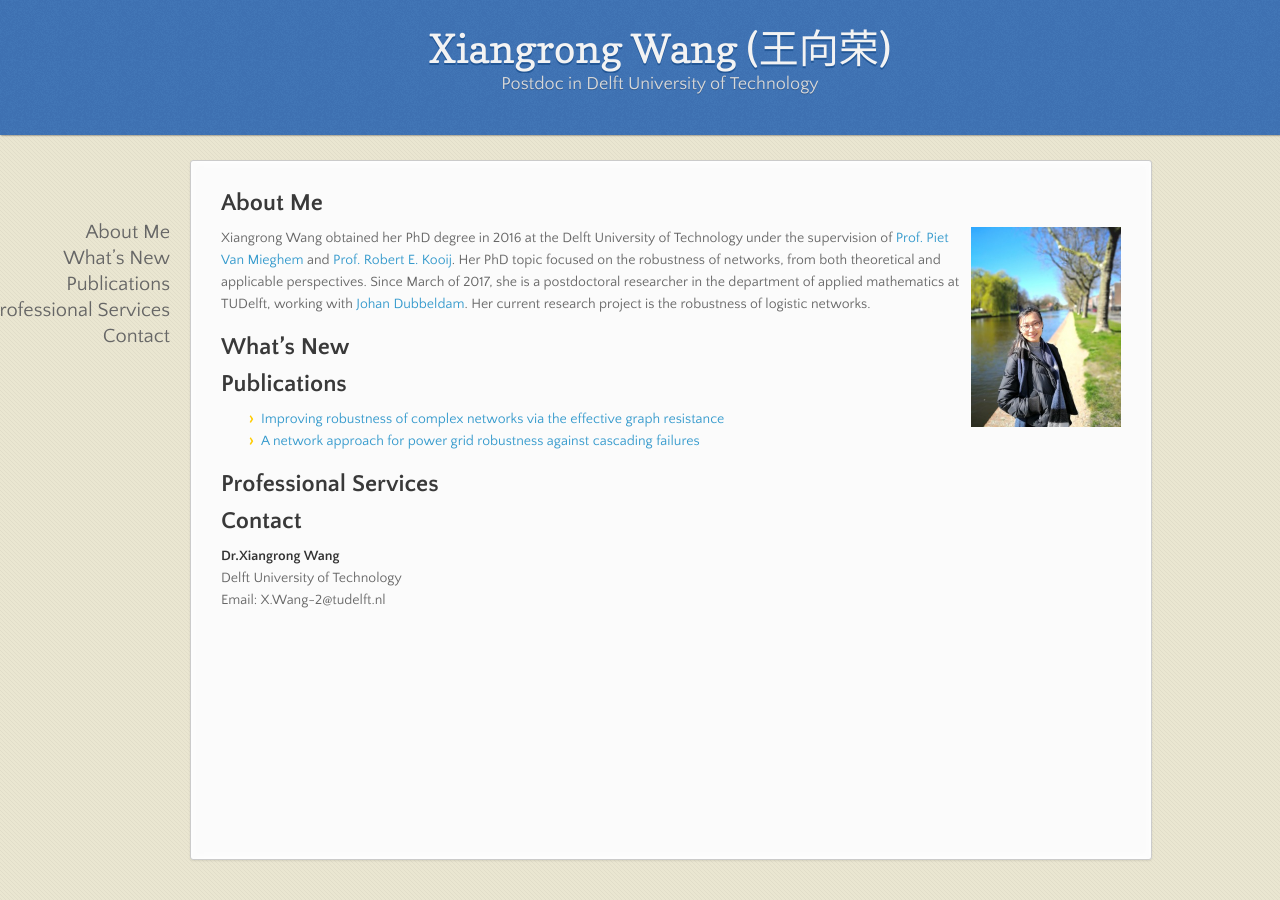
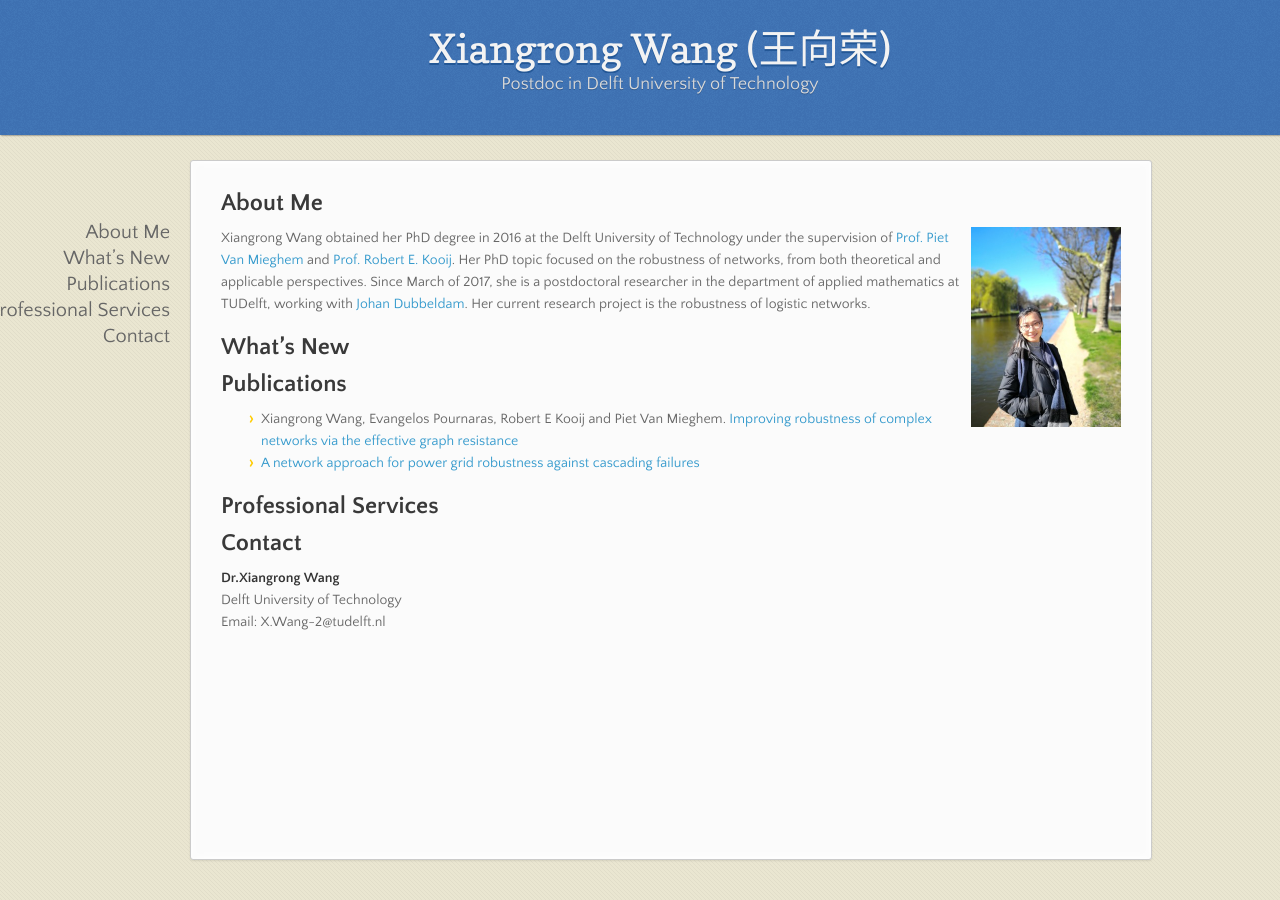
Before and after one commit to xiangrongwang/xiangrongwang.github.io, a Jekyll site: the page built from index.md, in a window 1280 px wide. Built offline with Jekyll 4.4.1, drawn with Linux system fonts in a browser that asks for light colours; nearby versions of some CDN libraries; our own code applies the rules of GitHub Pages for plain Markdown files.

Commit message:
Create index.md

```diff
--- a/index.md
+++ b/index.md
@@ -7,7 +7,7 @@ Her PhD topic focused on the robustness of networks,  from both theoretical and
 ## What's New
 
 ## Publications
-- [Improving robustness of complex networks via the effective graph resistance](https://link.springer.com/article/10.1140/epjb/e2014-50276-0)
+- Xiangrong Wang, Evangelos Pournaras, Robert E Kooij and Piet Van Mieghem. [Improving robustness of complex networks via the effective graph resistance](https://link.springer.com/article/10.1140/epjb/e2014-50276-0)
 - [A network approach for power grid robustness against cascading failures](http://ieeexplore.ieee.org/abstract/document/7325231/)
 
 ## Professional Services
```
